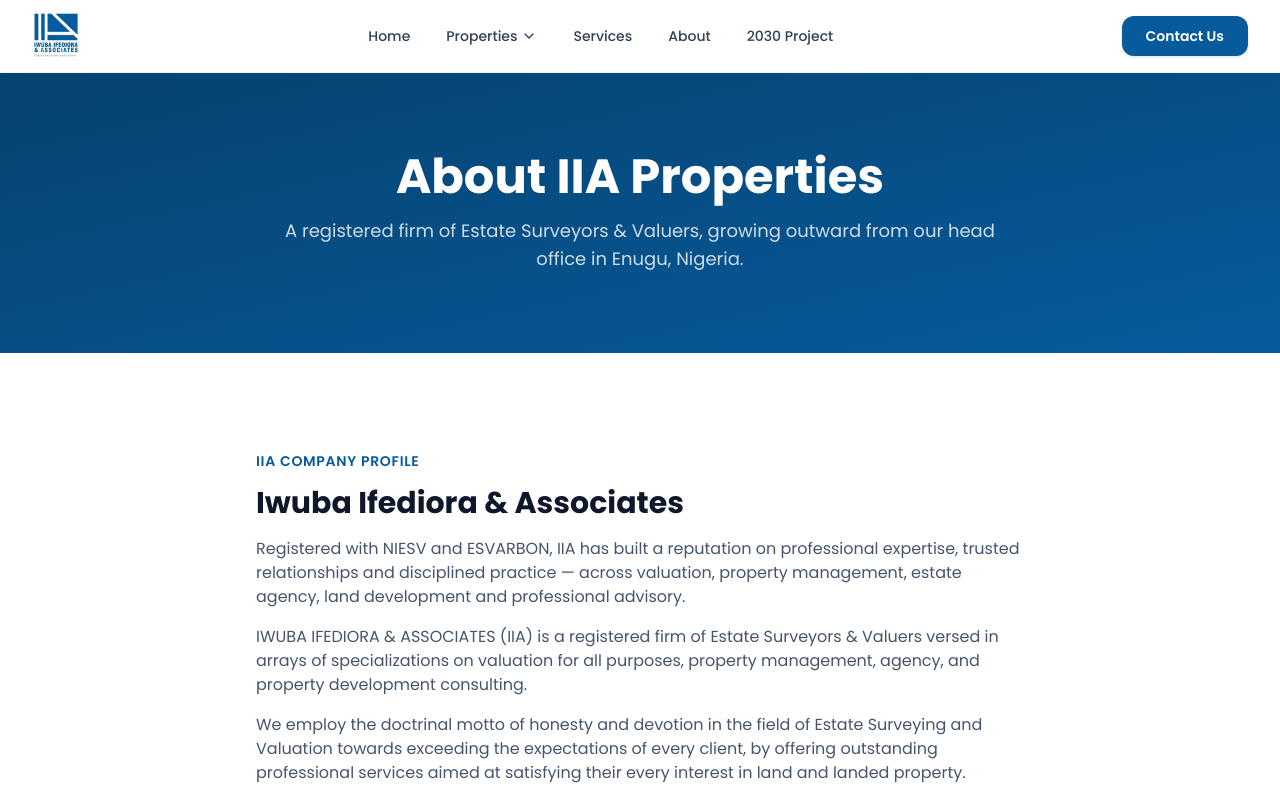
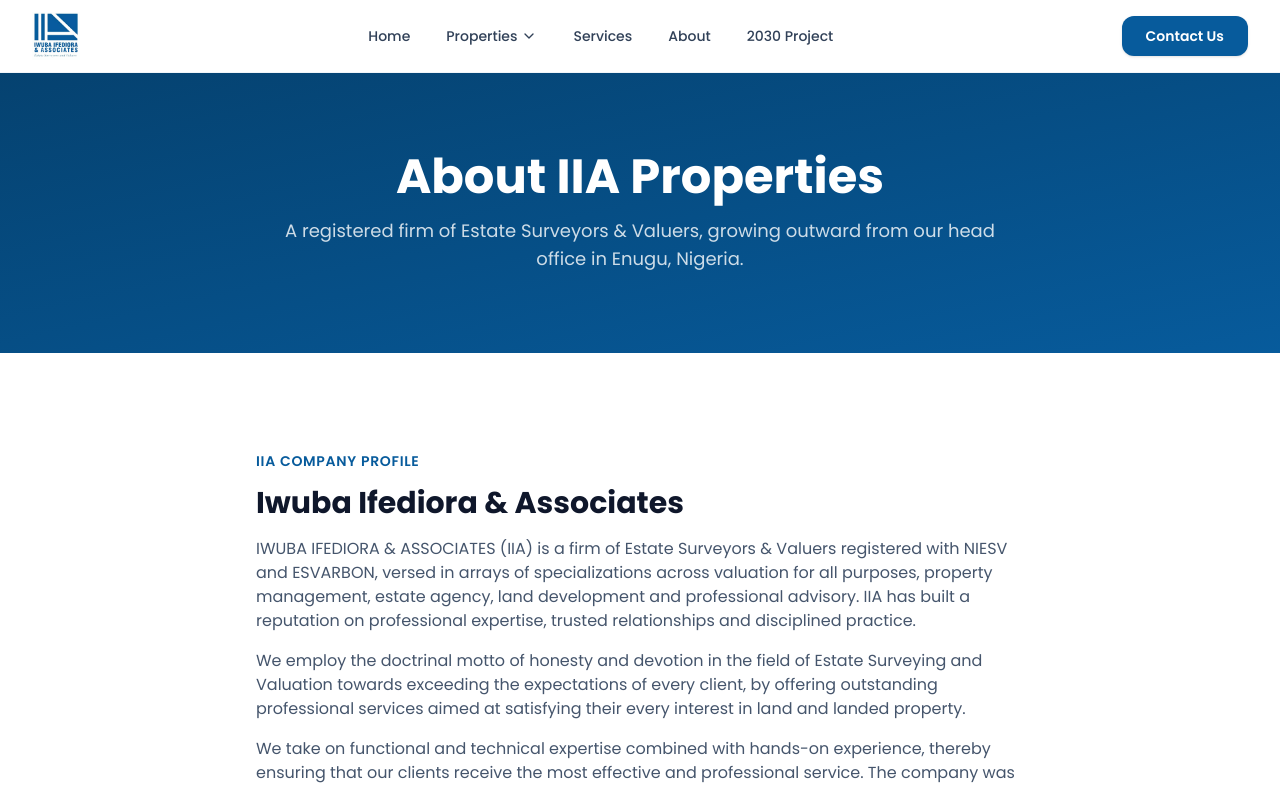
Before and after one commit to Kenely7/iia-properties-website, a Next.js app: page /about in a window 1280 px wide. Shown: the top 787 px of the page. Built offline with nearby package versions, Linux system fonts and the light colour scheme.

Commit message:
Merge the two opening About page paragraphs into one

```diff
--- a/app/(site)/about/page.tsx
+++ b/app/(site)/about/page.tsx
@@ -83,16 +83,13 @@
               Iwuba Ifediora & Associates
             </h2>
             <p className="mt-4 text-slate-600">
-              Registered with NIESV and ESVARBON, IIA has built a reputation
-              on professional expertise, trusted relationships and
-              disciplined practice — across valuation, property management,
-              estate agency, land development and professional advisory.
-            </p>
-            <p className="mt-4 text-slate-600">
-              IWUBA IFEDIORA &amp; ASSOCIATES (IIA) is a registered firm of
-              Estate Surveyors &amp; Valuers versed in arrays of
-              specializations on valuation for all purposes, property
-              management, agency, and property development consulting.
+              IWUBA IFEDIORA &amp; ASSOCIATES (IIA) is a firm of Estate
+              Surveyors &amp; Valuers registered with NIESV and ESVARBON,
+              versed in arrays of specializations across valuation for all
+              purposes, property management, estate agency, land development
+              and professional advisory. IIA has built a reputation on
+              professional expertise, trusted relationships and disciplined
+              practice.
             </p>
             <p className="mt-4 text-slate-600">
               We employ the doctrinal motto of honesty and devotion in the
```
